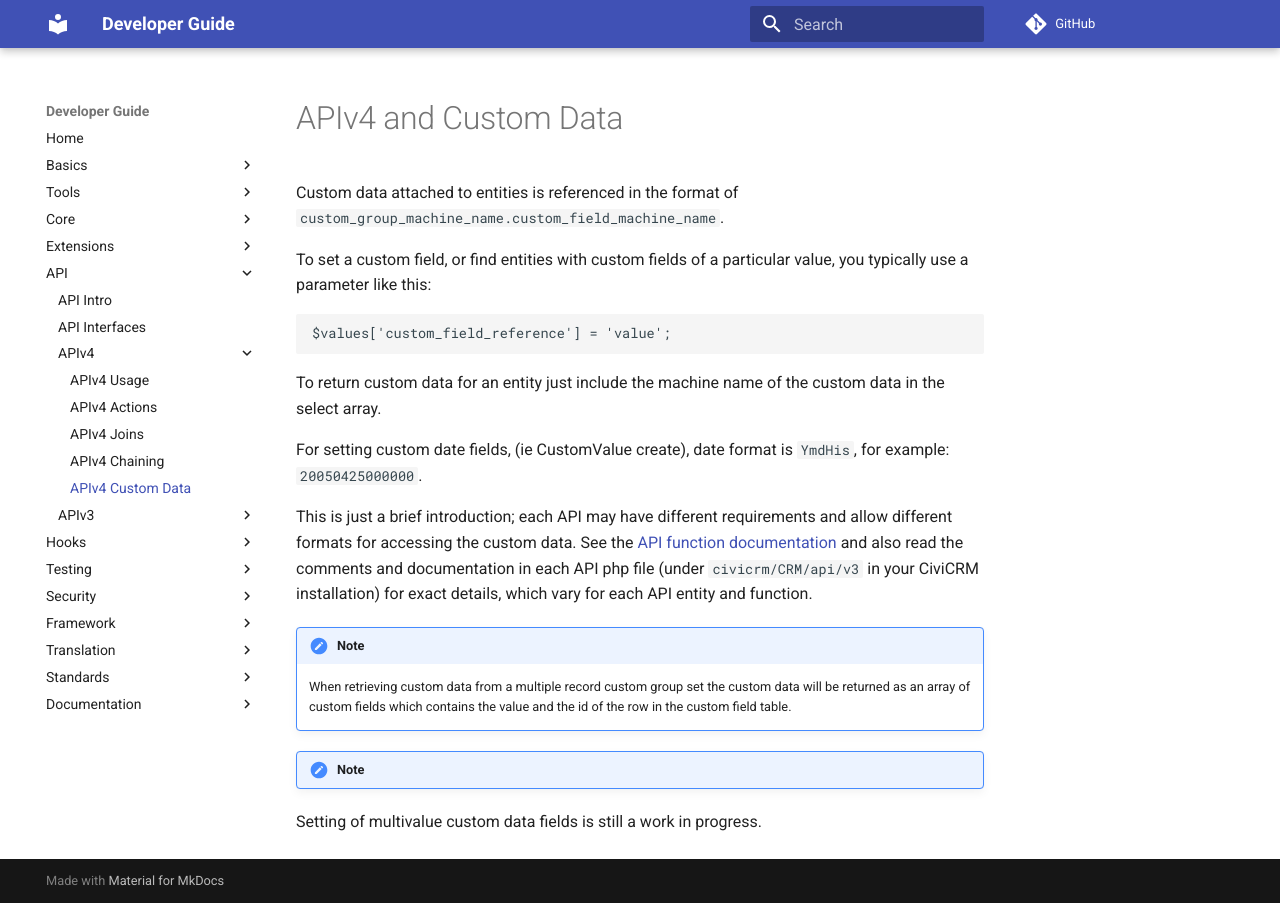
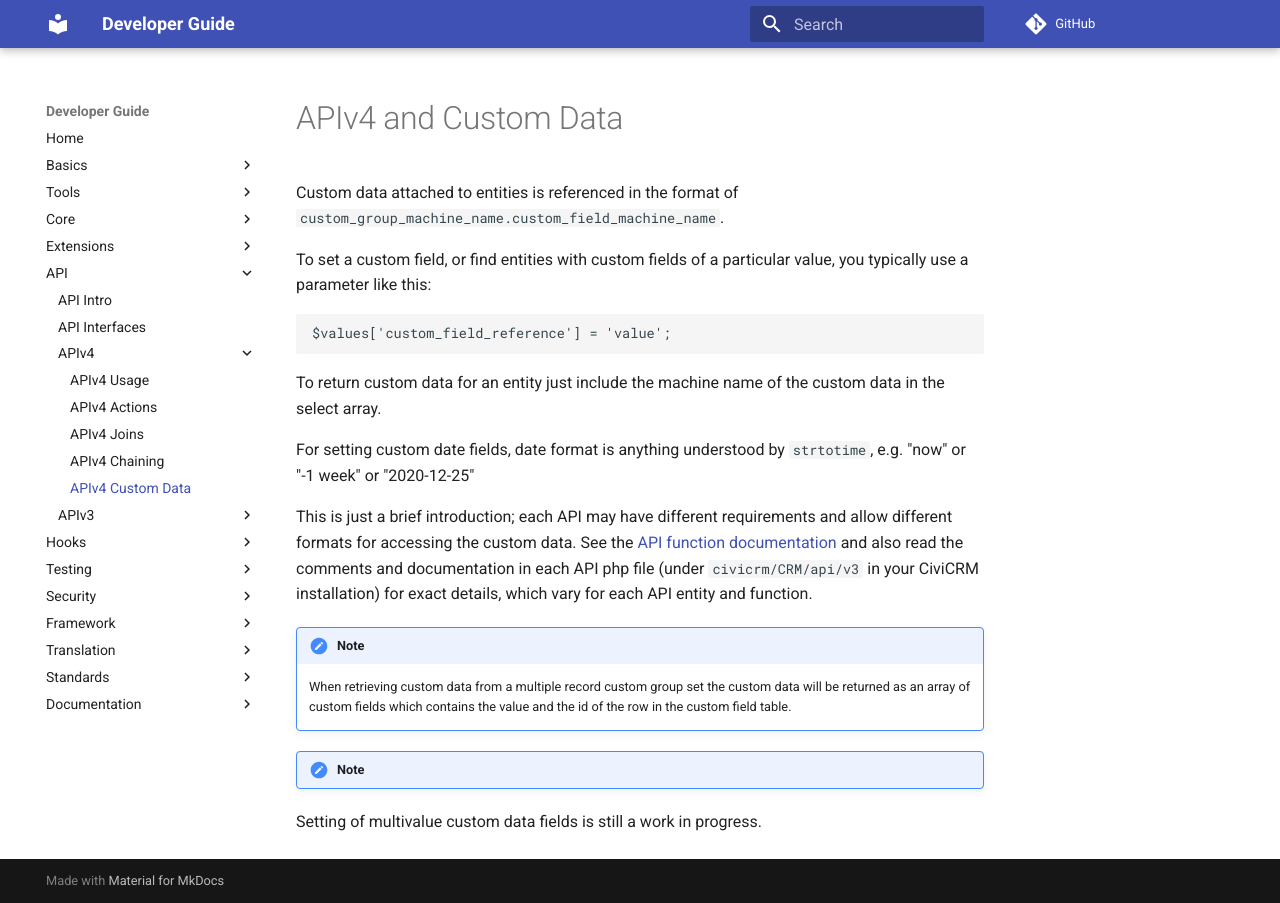
Before and after one commit to civicrm/civicrm-dev-docs, an MkDocs documentation site: the page built from docs/api/v4/custom-data.md, in a window 1280 px wide. Built offline with MkDocs 1.6.1 and Material for MkDocs 9.7.7, drawn with Linux system fonts in a browser that asks for light colours; comment, search, counter and statistics services are not loaded; old or Windows-style settings are respelled for this version of MkDocs.

Commit message:
Update custom data date format information as per @colemanw
Co-Authored-By: colemanw <coleman@civicrm.org>

```diff
--- a/docs/api/v4/custom-data.md
+++ b/docs/api/v4/custom-data.md
@@ -10,7 +10,7 @@
 
 To return custom data for an entity just include the machine name of the custom data in the select array.
 
-For setting custom date fields, (ie CustomValue create), date format is `YmdHis`, for example: `20050425000000`.
+For setting custom date fields, date format is anything understood by `strtotime`, e.g. "now" or "-1 week" or "2020-12-25"
 
 This is just a brief introduction; each API may have different requirements and allow different formats for accessing the custom data. See the [API function documentation](/api/index.md) and also read the comments and documentation in each API php file (under `civicrm/CRM/api/v3` in your CiviCRM installation) for exact details,
 which vary for each API entity and function.
```
